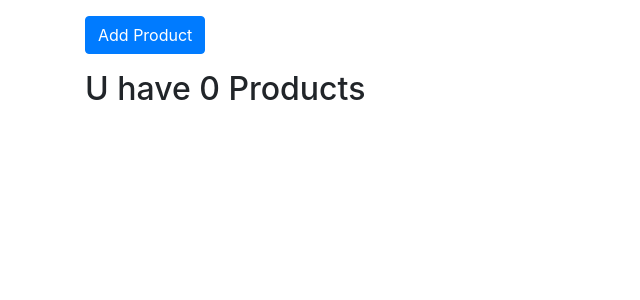
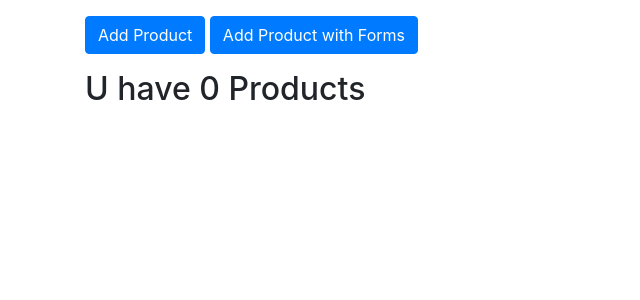
Before and after one commit to mohamed7855/ITI-Django-Labs, a Django app: page /Product/ in a window 1280 px wide. Shown: the part 56-356 px from the top of the page, without its empty margins (0-640 px from the left). Run offline with Django 5.2, Linux system fonts and the light colour scheme; data that the repository does not hold is empty; some libraries are stand-ins or nearby versions.

Commit message:
adding product by Django forms with validation

```diff
--- a/product/templates/product/index.html
+++ b/product/templates/product/index.html
@@ -2,6 +2,11 @@
 <div class="container">
   <a href="{%url 'productAdd'%}">
     <button type="button" class="btn btn-primary my-3">Add Product</button>
+  </a>
+  <a href="{%url 'product.addForm'%}">
+    <button type="button" class="btn btn-primary my-3">
+      Add Product with Forms
+    </button>
   </a>
   {%if products%}
   <table class="table table-striped">
--- a/product/urls.py
+++ b/product/urls.py
@@ -4,6 +4,7 @@ urlpatterns = [
     path('',views.productList,name="product.all"),
     path('<int:productid>',views.productdetails,name="productDetails"),
     path('New',views.addProduct,name="productAdd"),
+    path('NewForm',views.productAddForm,name="product.addForm"),
     path('Delete/<int:id>',views.productDelete,name="product.delete"),
     path('Update/<int:id>',views.productUpdate,name="product.update"),
 ]
--- a/product/views.py
+++ b/product/views.py
@@ -1,6 +1,7 @@
 from django.shortcuts import render,reverse
 from django.http import  HttpResponseRedirect, HttpResponse
 from .models import *
+from .forms import *
 
 def hello(request):
     return  render(request,'index.html')
@@ -25,6 +26,23 @@ def productDelete(request,id):
     Product.objects.filter(id=id).delete()
     return HttpResponseRedirect(reverse('product.all'))
 
+def productAddForm(request):
+    form = ProductForm()
+    context = {'form': form}
+    if request.method == 'POST':
+        form = ProductForm(request.POST,request.FILES)
+        if (form.is_valid()):
+            Product.objects.create(name=request.POST['name'],
+                                price=request.POST['price'],
+                                description=request.POST['description'],
+                                image=request.FILES['image'],
+                                count=request.POST['count']
+                                )
+            return HttpResponseRedirect(reverse('product.all'))
+        else:
+            context['msg'] = 'Data not completed'
+    return render(request,'product/addForm.html',context)
+
 def addProduct(request):
     if request.method == 'POST':
         Product.objects.create(name=request.POST['pName'],
```
Also changed, not shown: product/forms.py (added, +8 -0 lines), product/templates/product/addForm.html (added, +10 -0 lines).
